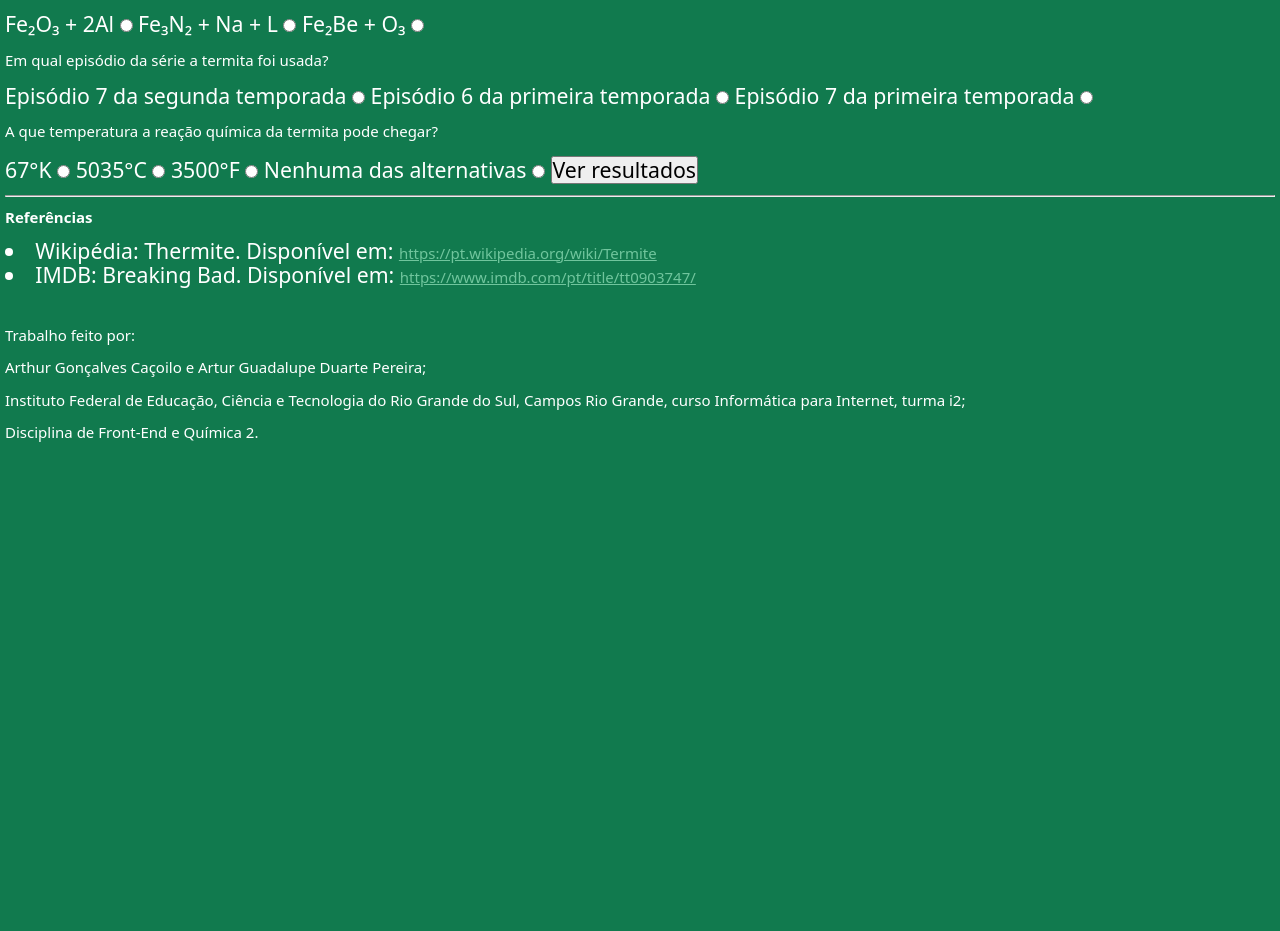
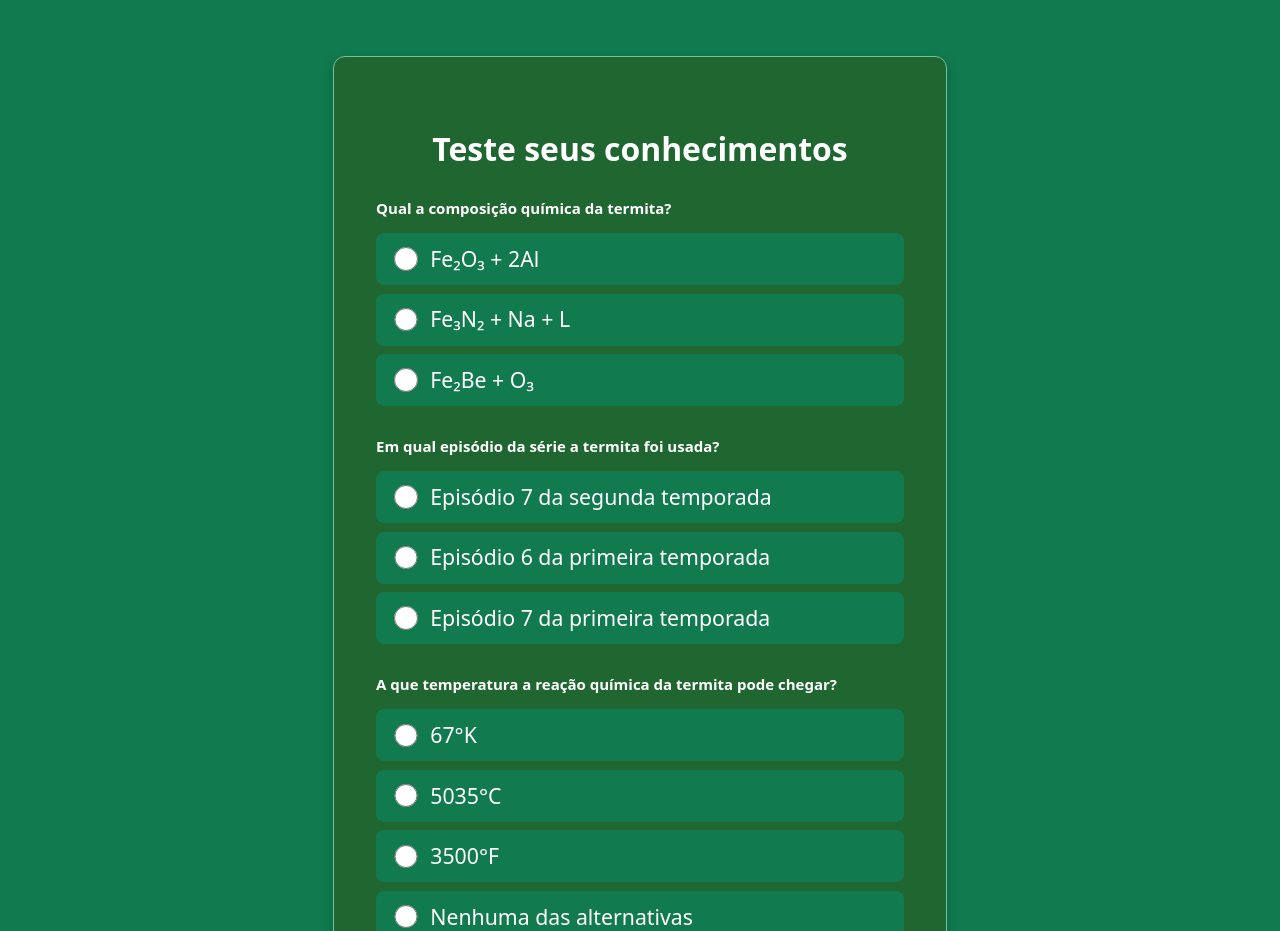
Before and after one commit to gdzin311/artur-arthur, a plain HTML site: page index.html in a window 1280 px wide. Shown: the part 1869-2800 px from the top of the page. Before the commit the page ends 2330 px from the top, so only its background shows below. Drawn offline with Linux system fonts and the light colour scheme.

Commit message:
css da prova

```diff
--- a/css/components.css
+++ b/css/components.css
@@ -7,3 +7,117 @@
     width: 100%;
     height: auto;
 }
+
+/*prova*/
+
+.resposta{
+    animation: pulsar 2s infinite ease-in-out;
+}
+
+@keyframes pulsar {
+    0% { transform: scale(1); }
+    50% { transform: scale(1.05); opacity: 0.9; }
+    100% { transform: scale(1); }
+}
+
+/* === Seção de Prova / Quiz === */
+
+#prova {
+  max-width: 700px;
+  margin: 4rem auto;
+  padding: 2rem;
+  color: var(--cor-texto);
+}
+
+#prova > div {
+  background-color: var(--cor-fundo-texto);
+  border: 1px solid var(--cor-link);
+  border-radius: 12px;
+  padding: 2rem;
+  box-shadow: 0 4px 12px rgba(0, 0, 0, 0.2);
+}
+
+#prova h3 {
+  font-size: 1.5rem;
+  margin-bottom: 1.5rem;
+  color: var(--cor-texto);
+  text-align: center;
+}
+
+#prova p {
+  font-weight: 600;
+  margin: 1.5rem 0 0.75rem;
+  color: var(--cor-texto);
+}
+
+#prova p:first-of-type {
+  margin-top: 0;
+}
+
+/* Cada alternativa (input + label agrupados numa div) */
+#prova .alternativa {
+  display: flex;
+  align-items: center;
+  gap: 0.6rem;
+  padding: 0.6rem 0.8rem;
+  margin-bottom: 0.4rem;
+  background-color: var(--cor-fundo);
+  border: 1px solid transparent;
+  border-radius: 8px;
+  cursor: pointer;
+  transition: background-color 0.2s ease, border-color 0.2s ease;
+}
+
+#prova .alternativa:hover {
+  border-color: var(--cor-link);
+}
+
+#prova .alternativa input[type="radio"] {
+  width: 1.1rem;
+  height: 1.1rem;
+  accent-color: var(--cor-link);
+  cursor: pointer;
+  margin: 0;
+  flex-shrink: 0;
+}
+
+#prova .alternativa label {
+  cursor: pointer;
+  width: 100%;
+}
+
+#prova .alternativa:has(input:checked) {
+  background-color: var(--cor-link);
+  border-color: var(--cor-link);
+  font-weight: 600;
+}
+
+#prova .alternativa:has(input:checked) label {
+  color: var(--cor-fundo-texto);
+}
+
+#prova button {
+  display: block;
+  margin: 1.5rem auto 0;
+  padding: 0.7rem 1.8rem;
+  background-color: var(--cor-link);
+  color: var(--cor-fundo-texto);
+  border: none;
+  border-radius: 8px;
+  font-weight: 600;
+  cursor: pointer;
+  transition: opacity 0.2s ease;
+}
+
+#prova button:hover {
+  opacity: 0.85;
+}
+
+#prova .resposta {
+  margin-top: 1.5rem;
+  padding: 1rem;
+  border-radius: 8px;
+  text-align: center;
+  font-weight: 600;
+  color: var(--cor-fundo-texto);
+}
--- a/css/layout.css
+++ b/css/layout.css
@@ -23,6 +23,11 @@
 }
 
 .grid-item {
+    display: flex;
+
+    align-items: center;
+    justify-content: center;
+
     background-color: var(--cor-fundo-texto);
     padding: 20px;
     box-shadow: 5px 5px 15px rgba(0, 0, 0, 0.3);
--- a/index.html
+++ b/index.html
@@ -91,49 +91,56 @@
             <div>
                 <h3>Teste seus conhecimentos</h3>
 
-                <p> Qual a composição química da termita? </p>
+                <p>Qual a composição química da termita?</p>
 
-                <label for="altA"> Fe₂O₃ + 2Al </label>
-                <input type="radio" name="p1" value="A" id="altA">
+                <div class="alternativa">
+                    <input type="radio" name="p1" value="A" id="p1-altA">
+                    <label for="p1-altA">Fe₂O₃ + 2Al</label>
+                </div>
+                <div class="alternativa">
+                    <input type="radio" name="p1" value="B" id="p1-altB">
+                    <label for="p1-altB">Fe₃N₂ + Na + L</label>
+                </div>
+                <div class="alternativa">
+                    <input type="radio" name="p1" value="C" id="p1-altC">
+                    <label for="p1-altC">Fe₂Be + O₃</label>
+                </div>
 
-                <label for="altB"> Fe₃N₂ + Na + L </label>
-                <input type="radio" name="p1" value="B" id="altB">
+                <p>Em qual episódio da série a termita foi usada?</p>
 
-                <label for="altC"> Fe₂Be + O₃ </label>
-                <input type="radio" name="p1" value="C" id="altC">
+                <div class="alternativa">
+                    <input type="radio" name="p2" value="A" id="p2-altA">
+                    <label for="p2-altA">Episódio 7 da segunda temporada</label>
+                </div>
+                <div class="alternativa">
+                    <input type="radio" name="p2" value="B" id="p2-altB">
+                    <label for="p2-altB">Episódio 6 da primeira temporada</label>
+                </div>
+                <div class="alternativa">
+                    <input type="radio" name="p2" value="C" id="p2-altC">
+                    <label for="p2-altC">Episódio 7 da primeira temporada</label>
+                </div>
 
+                <p>A que temperatura a reação química da termita pode chegar?</p>
 
-                <p> Em qual episódio da série a termita foi usada? </p>
+                <div class="alternativa">
+                    <input type="radio" name="p3" value="A" id="p3-altA">
+                    <label for="p3-altA">67°K</label>
+                </div>
+                <div class="alternativa">
+                    <input type="radio" name="p3" value="B" id="p3-altB">
+                    <label for="p3-altB">5035°C</label>
+                </div>
+                <div class="alternativa">
+                    <input type="radio" name="p3" value="C" id="p3-altC">
+                    <label for="p3-altC">3500°F</label>
+                </div>
+                <div class="alternativa">
+                    <input type="radio" name="p3" value="D" id="p3-altD">
+                    <label for="p3-altD">Nenhuma das alternativas</label>
+                </div>
 
-                <label for="altA"> Episódio 7 da segunda temporada </label>
-                <input type="radio" name="p2" value="A" id="altA">
-
-                <label for="altB"> Episódio 6 da primeira temporada </label>
-                <input type="radio" name="p2" value="B" id="altB">
-
-                <label for="altC"> Episódio 7 da primeira temporada </label>
-                <input type="radio" name="p2" value="C" id="altC">
-
-
-                <p> A que temperatura a reação química da termita pode chegar? </p>
-
-                <label for="altA"> 67°K </label>
-                <input type="radio" name="p3" value="A" id="altA">
-
-                <label for="altB"> 5035°C </label>
-                <input type="radio" name="p3" value="B" id="altB">
-
-                <label for="altC"> 3500°F </label>
-                <input type="radio" name="p3" value="C" id="altC">
-
-                <label for="altD"> Nenhuma das alternativas </label>
-                <input type="radio" name="p3" value="D" id="altD">
-
-                <button onclick="corrige()"> Ver resultados </button>
-            </div>
-
-            <div class="resposta">
-
+                <button onclick="corrige()">Ver resultados</button>
             </div>
         </section>
 
@@ -141,7 +148,7 @@
 
     <script>
         let corretas = 0;
-        let resposta = document.querySelector(".resposta");
+        let resposta = document.querySelector("#prova");
         let gabarito= {p1: "A", p2: "C", p3: "D"};
 
         function corrige() {
@@ -151,7 +158,7 @@
 
             corretas= (r1 == gabarito.p1) + (r2 == gabarito.p2) + (r3 == gabarito.p3);
 
-            resposta.innerHTML = `<p> Você acertou ${corretas} de 3 questões! </p>`;
+            resposta.innerHTML += `<div class="resposta"> <p> Você acertou ${corretas} de 3 questões! </p> </div>`;
         }
     </script>
 
```
